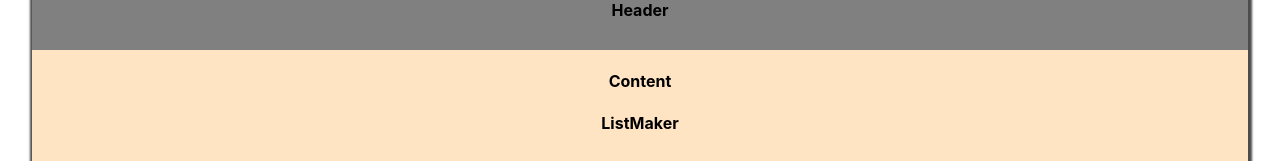
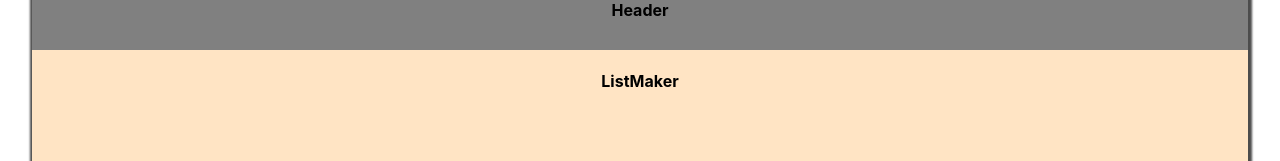
Before and after one commit to Cancain/pros-n-cons, a React (Create React App) app: page /list in a window 1280 px wide. Shown: the top 161 px of the page. Built offline with nearby package versions, Linux system fonts and the light colour scheme.

Commit message:
fixed a bit of styling for home.js

```diff
--- a/src/Containers/App.css
+++ /dev/null
@@ -1,9 +0,0 @@
-.App {
-  box-sizing: border-box;
-  padding: 0;
-  margin: 0;
-  text-align: center;
-  width: 100vw;
-  height: 100vh;
-  overflow: hidden;
-}
--- a/src/Containers/App.js
+++ b/src/Containers/App.js
@@ -1,14 +1,12 @@
 import React from "react";
-import "./App.css";
-
 
 import Layout from "./Layout/Layout";
 
 function App() {
   return (
-    <div className="App">
+    <React.Fragment>
       <Layout />
-    </div>
+    </React.Fragment>
   );
 }
 
--- a/src/Containers/Content/Content.js
+++ b/src/Containers/Content/Content.js
@@ -4,7 +4,6 @@ import Router from "../../hoc/Router/Router";
 const Content = props => {
   return (
     <div>
-      <h4>Content</h4>
       <Router />
     </div>
   );
--- a/src/Containers/Layout/Layout.module.css
+++ b/src/Containers/Layout/Layout.module.css
@@ -1,8 +1,9 @@
 .Layout {
+  text-align: center;
   position: absolute;
   background-color: bisque;
   width: 95%;
-  height: 100%;
+  min-height: 100%;
   margin-left: 2.5%;
   box-shadow: 1px 1px 2px 3px rgba(0, 0, 0, 0.7);
 }
--- a/src/Containers/Pages/Home/Home.js
+++ b/src/Containers/Pages/Home/Home.js
@@ -1,5 +1,7 @@
 import React, { useState, useEffect } from "react";
 import Axios from "../../../axios/Axios";
+
+import style from "./Home.module.css";
 
 export default function Home() {
   //State holding data for the page-content
@@ -50,7 +52,7 @@ export default function Home() {
     const title = pageData.title.rendered;
     const content = pageData.content.rendered;
     return (
-      <React.Fragment>
+      <div className={style.Home}>
         <h1>{title}</h1>
         <div dangerouslySetInnerHTML={{ __html: content }} />
 
@@ -64,15 +66,15 @@ export default function Home() {
             </div>
           );
         })}
-      </React.Fragment>
+      </div>
     );
     //Displays an error message when data could not be fetched
   } else if (hasError) {
     return (
-      <React.Fragment>
+      <div className={style.Home}>
         <h3>Something went wrong, please try again later...</h3>
         <small>Error message: {errorMsg}</small>
-      </React.Fragment>
+      </div>
     );
   }
   //When the page is loading, displays a message
--- /dev/null
+++ b/src/Containers/Pages/Home/Home.module.css
@@ -0,0 +1,4 @@
+.Home {
+  width: 90%;
+  margin: 0 auto;
+}
```
